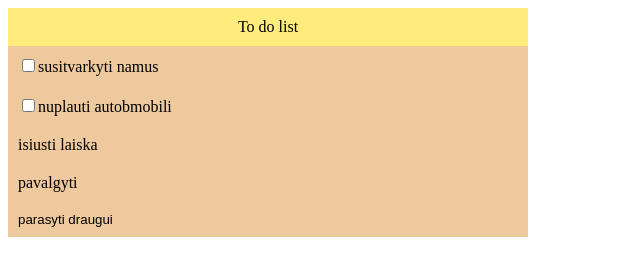
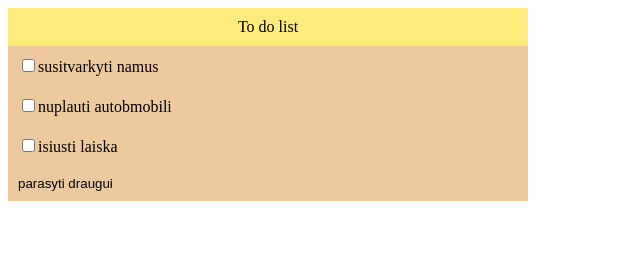
Before and after one commit to AidasVaiksnoras/javascript-practice, a plain HTML site: page toDoApp/index.html in a window 1280 px wide. Shown: the whole page, without its empty margins (0-640 px from the left). Drawn offline with Linux system fonts and the light colour scheme.

Commit message:
js create checkbox

```diff
--- a/toDoApp/index.html
+++ b/toDoApp/index.html
@@ -13,16 +13,11 @@
       <div id="to-do-header">To do list</div>
       <div id="toDoContainer">
         <div class="to-do-item">
-          <input
-            type="checkbox"
-            name="to-do-item"
-            id="to-do-item"
-          />susitvarkyti namus
+          <input type="checkbox" id="to-do-checkbox1" />susitvarkyti namus
         </div>
 
         <div class="to-do-item">
-          <input type="checkbox" name="to-do-item" id="to-do-item" />nuplauti
-          autobmobili
+          <input type="checkbox" id="to-do-checkbox2" />nuplauti autobmobili
         </div>
       </div>
       <div>
--- a/toDoApp/script.js
+++ b/toDoApp/script.js
@@ -10,9 +10,13 @@ class Item {
     const divItem = document.createElement(`div`);
     divItem.className = `to-do-item`;
     divItem.textContent = tekstas;
+    const checkbox = document.createElement("input");
+    checkbox.type = "checkbox";
+    checkbox.id = "to-do-checkbox3";
+    divItem.prepend(checkbox);
     document.getElementById(`toDoContainer`).append(divItem);
   }
 }
 
 new Item(`isiusti laiska`);
-new Item(`pavalgyti`);
+//new Item(`pavalgyti`, checkbox);
```
